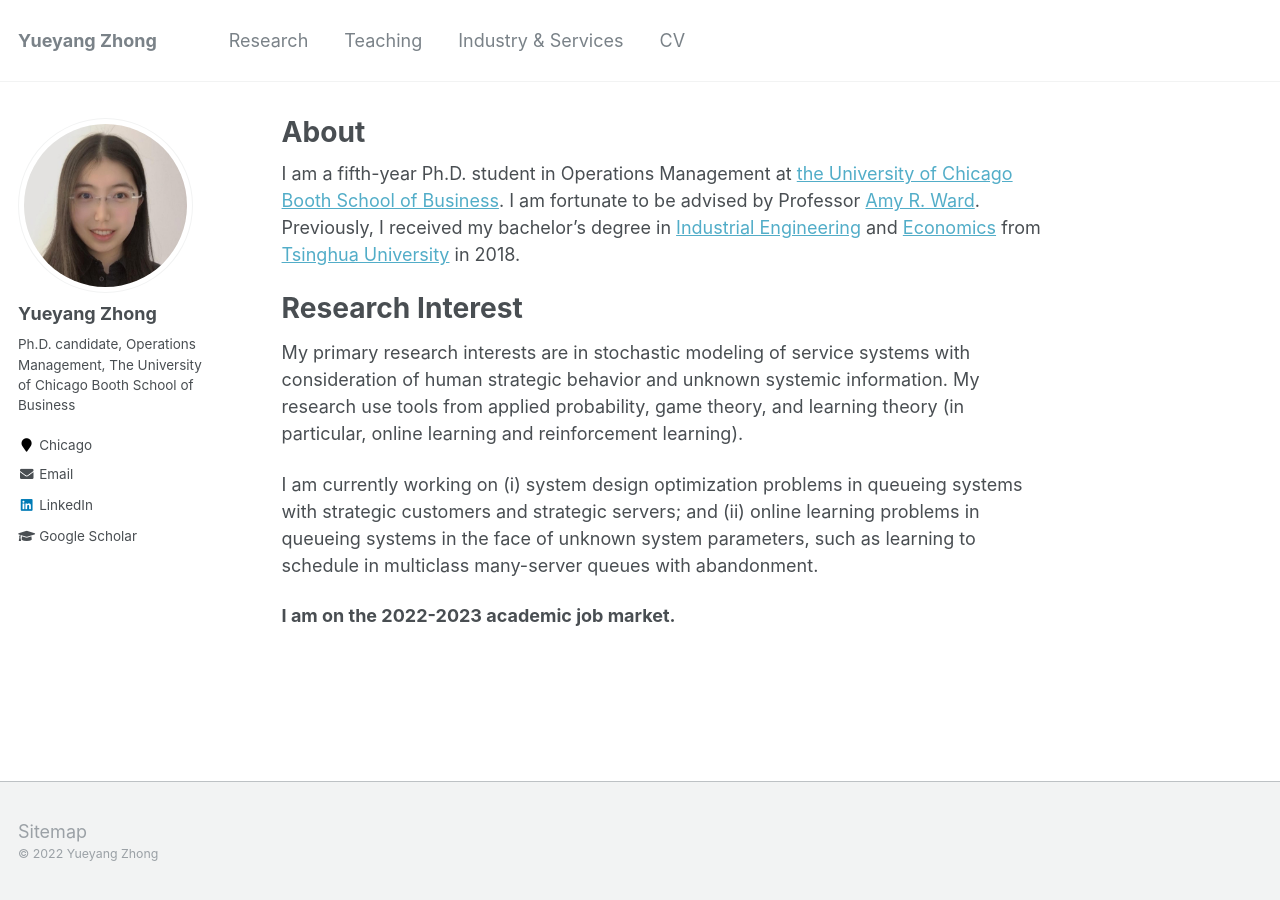
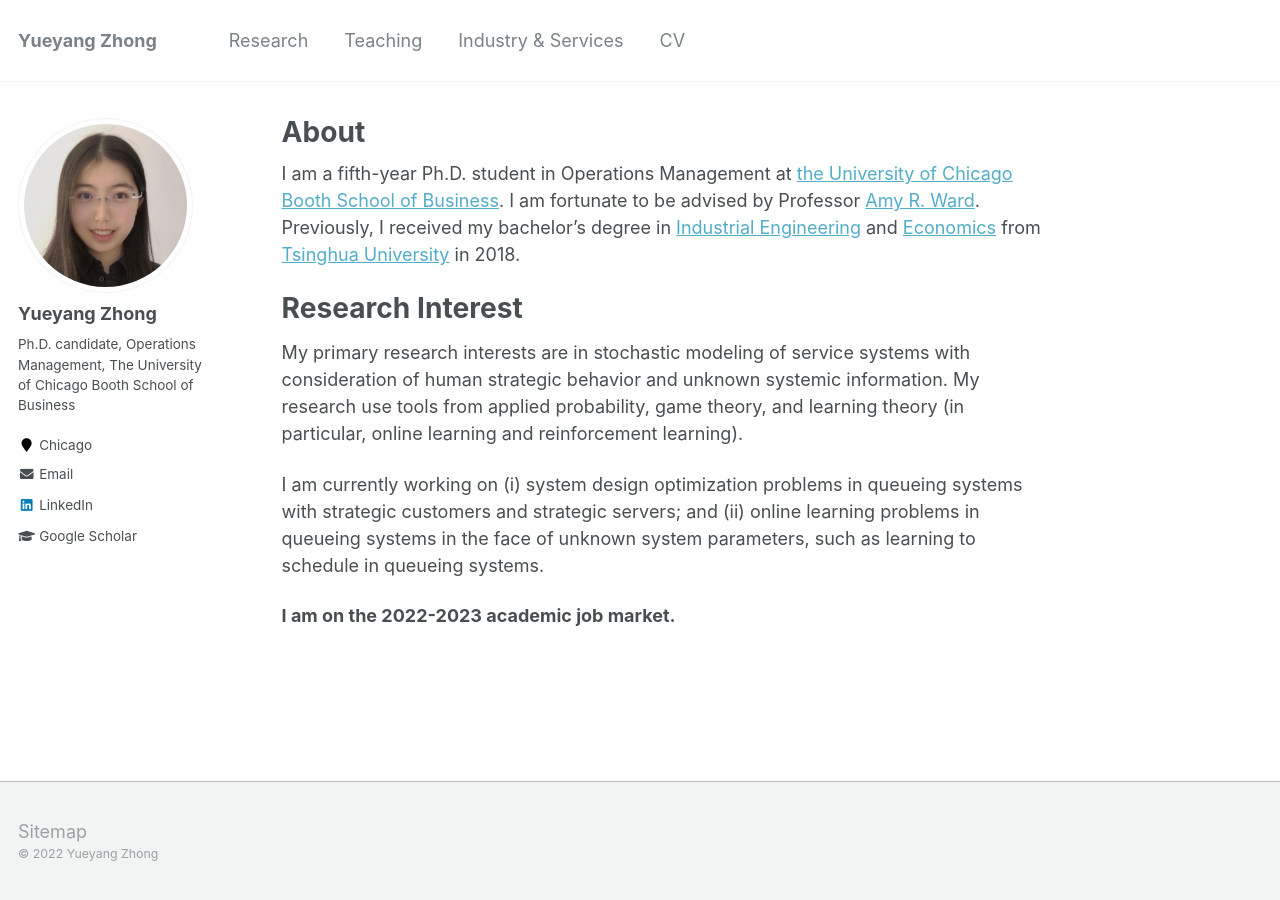
Before and after one commit to alicemengqi/site, a Jekyll site: the page built from _pages/about.md, in a window 1280 px wide. Built offline with Jekyll 4.4.1, drawn with Linux system fonts in a browser that asks for light colours.

Commit message:
Update about.md

```diff
--- a/_pages/about.md
+++ b/_pages/about.md
@@ -13,6 +13,6 @@
 # Research Interest
 My primary research interests are in stochastic modeling of service systems with consideration of human strategic behavior and unknown systemic information. My research use tools from applied probability, game theory, and learning theory (in particular, online learning and reinforcement learning).
 
-I am currently working on (i) system design optimization problems in queueing systems with strategic customers and strategic servers; and (ii) online learning problems in queueing systems in the face of unknown system parameters, such as learning to schedule in multiclass many-server queues with abandonment.
+I am currently working on (i) system design optimization problems in queueing systems with strategic customers and strategic servers; and (ii) online learning problems in queueing systems in the face of unknown system parameters, such as learning to schedule in queueing systems.
 
 **I am on the 2022-2023 academic job market.**
```
